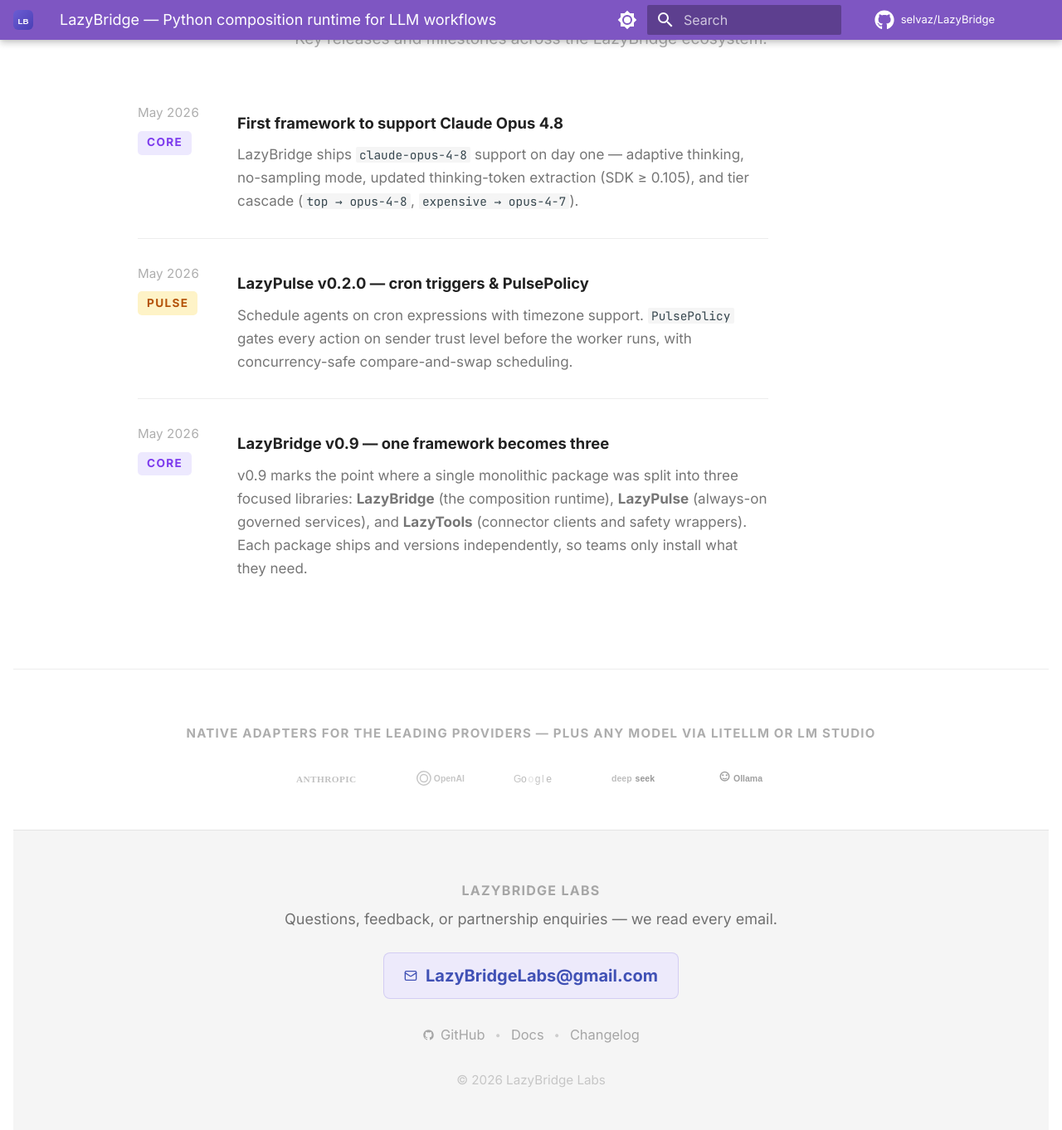
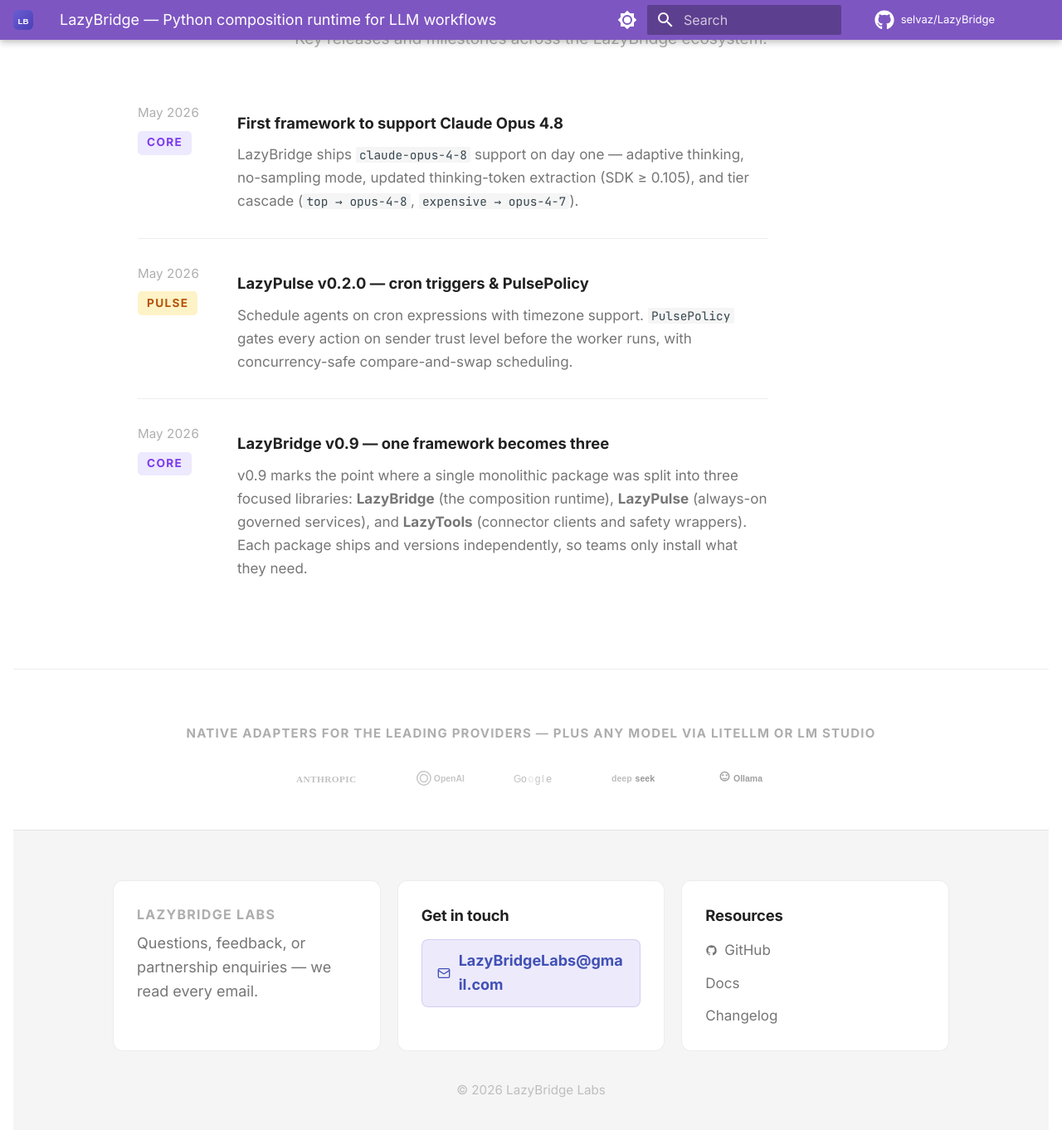
Before and after one commit to selvaz/lazybridgewebsite, an MkDocs documentation site: the page built from docs/index.md, in a window 1280 px wide and 1400 px high, scrolled down 5548 px. Shown: the top 1362 px of the window at 83% size. Built offline with MkDocs 1.6.1 and Material for MkDocs 9.7.7, drawn with Linux system fonts in a browser that asks for light colours; comment, search, counter and statistics services are not loaded.

Commit message:
fix: rebuild footer as full-width card grid, email can't overflow
Replace the thin centred footer column (which left the page width unused and
let the email pill spill past its edge) with the same card approach used by the
rest of the page: a 3-column grid (brand / contact / resources) on the shared
1280px gutter, stacking to one column on mobile. The email is now a wrapping
link (white-space:normal + word-break:break-all + overflow-wrap:anywhere) so it
can never push the page wider.

```diff
--- a/docs/index.md
+++ b/docs/index.md
@@ -330,21 +330,33 @@ description: Build LLM workflows where functions, agents, plans, humans and exte
 
 <!-- ═══════════════════ FOOTER ═══════════════════ -->
 <div class="lb-footer">
-  <p class="lb-footer__name">LazyBridge Labs</p>
-  <p class="lb-footer__tagline">Questions, feedback, or partnership enquiries &mdash; we read every email.</p>
-  <a href="mailto:LazyBridgeLabs@gmail.com" class="lb-footer__email">
-    <svg width="16" height="16" viewBox="0 0 24 24" fill="none" stroke="currentColor" stroke-width="2" stroke-linecap="round" stroke-linejoin="round" style="flex-shrink:0"><rect width="20" height="16" x="2" y="4" rx="2"/><path d="m22 7-8.97 5.7a1.94 1.94 0 0 1-2.06 0L2 7"/></svg>
-    <span>LazyBridgeLabs@gmail.com</span>
-  </a>
-  <div class="lb-footer__links">
-    <a href="https://github.com/selvaz/LazyBridge" class="lb-footer__link">
-      <svg width="15" height="15" viewBox="0 0 24 24" fill="currentColor"><path d="M12 2C6.477 2 2 6.484 2 12.017c0 4.425 2.865 8.18 6.839 9.504.5.092.682-.217.682-.483 0-.237-.008-.868-.013-1.703-2.782.605-3.369-1.343-3.369-1.343-.454-1.158-1.11-1.466-1.11-1.466-.908-.62.069-.608.069-.608 1.003.07 1.531 1.032 1.531 1.032.892 1.53 2.341 1.088 2.91.832.092-.647.35-1.088.636-1.338-2.22-.253-4.555-1.113-4.555-4.951 0-1.093.39-1.988 1.029-2.688-.103-.253-.446-1.272.098-2.65 0 0 .84-.27 2.75 1.026A9.564 9.564 0 0 1 12 6.844a9.59 9.59 0 0 1 2.504.337c1.909-1.296 2.747-1.027 2.747-1.027.546 1.379.202 2.398.1 2.651.64.7 1.028 1.595 1.028 2.688 0 3.848-2.339 4.695-4.566 4.943.359.309.678.92.678 1.855 0 1.338-.012 2.419-.012 2.747 0 .268.18.58.688.482A10.02 10.02 0 0 0 22 12.017C22 6.484 17.522 2 12 2Z"/></svg>
-      GitHub
-    </a>
-    <span class="lb-footer__sep">&bull;</span>
-    <a href="https://core.lazybridge.com/quickstart/" class="lb-footer__link">Docs</a>
-    <span class="lb-footer__sep">&bull;</span>
-    <a href="https://github.com/selvaz/LazyBridge/blob/main/CHANGELOG.md" class="lb-footer__link">Changelog</a>
+  <div class="lb-footer__cards">
+
+    <div class="lb-footer__card">
+      <p class="lb-footer__name">LazyBridge Labs</p>
+      <p class="lb-footer__tagline">Questions, feedback, or partnership enquiries &mdash; we read every email.</p>
+    </div>
+
+    <div class="lb-footer__card">
+      <h3>Get in touch</h3>
+      <a href="mailto:LazyBridgeLabs@gmail.com" class="lb-footer__email">
+        <svg width="16" height="16" viewBox="0 0 24 24" fill="none" stroke="currentColor" stroke-width="2" stroke-linecap="round" stroke-linejoin="round"><rect width="20" height="16" x="2" y="4" rx="2"/><path d="m22 7-8.97 5.7a1.94 1.94 0 0 1-2.06 0L2 7"/></svg>
+        <span>LazyBridgeLabs@gmail.com</span>
+      </a>
+    </div>
+
+    <div class="lb-footer__card">
+      <h3>Resources</h3>
+      <div class="lb-footer__links">
+        <a href="https://github.com/selvaz/LazyBridge" class="lb-footer__link">
+          <svg width="15" height="15" viewBox="0 0 24 24" fill="currentColor"><path d="M12 2C6.477 2 2 6.484 2 12.017c0 4.425 2.865 8.18 6.839 9.504.5.092.682-.217.682-.483 0-.237-.008-.868-.013-1.703-2.782.605-3.369-1.343-3.369-1.343-.454-1.158-1.11-1.466-1.11-1.466-.908-.62.069-.608.069-.608 1.003.07 1.531 1.032 1.531 1.032.892 1.53 2.341 1.088 2.91.832.092-.647.35-1.088.636-1.338-2.22-.253-4.555-1.113-4.555-4.951 0-1.093.39-1.988 1.029-2.688-.103-.253-.446-1.272.098-2.65 0 0 .84-.27 2.75 1.026A9.564 9.564 0 0 1 12 6.844a9.59 9.59 0 0 1 2.504.337c1.909-1.296 2.747-1.027 2.747-1.027.546 1.379.202 2.398.1 2.651.64.7 1.028 1.595 1.028 2.688 0 3.848-2.339 4.695-4.566 4.943.359.309.678.92.678 1.855 0 1.338-.012 2.419-.012 2.747 0 .268.18.58.688.482A10.02 10.02 0 0 0 22 12.017C22 6.484 17.522 2 12 2Z"/></svg>
+          GitHub
+        </a>
+        <a href="https://core.lazybridge.com/quickstart/" class="lb-footer__link">Docs</a>
+        <a href="https://github.com/selvaz/LazyBridge/blob/main/CHANGELOG.md" class="lb-footer__link">Changelog</a>
+      </div>
+    </div>
+
   </div>
   <p class="lb-footer__copy">&copy; 2026 LazyBridge Labs</p>
 </div>
--- a/docs/stylesheets/extra.css
+++ b/docs/stylesheets/extra.css
@@ -558,7 +558,9 @@
   .lb-code-panel,
   .lb-ecosystem,
   .lb-updates,
-  .lb-providers { padding-left: 3rem; padding-right: 3rem; }
+  .lb-providers,
+  .lb-footer__cards,
+  .lb-footer__copy { padding-left: 3rem; padding-right: 3rem; }
   .lb-concepts   { padding-left: 1.25rem; padding-right: 1.25rem; }
 }
 
@@ -625,17 +627,49 @@
   .lb-update-item { flex-direction: column; gap: 0.5rem; }
   .lb-update-item__meta { flex-direction: row; align-items: center; min-width: 0; }
 
-  .lb-footer { padding: 2.5rem 1.5rem; }
-  .lb-footer__tagline { font-size: 0.82rem; }
-  .lb-footer__email { font-size: clamp(0.7rem, 3.5vw, 0.9rem); padding: 0.5rem 1rem; white-space: normal; }
+  .lb-footer { padding: 2.5rem 0; }
+  .lb-footer__cards { grid-template-columns: 1fr; gap: 0.75rem; padding-left: 1.5rem; padding-right: 1.5rem; }
+  .lb-footer__copy { padding-left: 1.5rem; padding-right: 1.5rem; }
+  .lb-footer__tagline { font-size: 0.85rem; }
 }
 
 /* ── FOOTER ──────────────────────────────────────────────────────────────────── */
+/* Same card approach as the rest of the page: a 3-column grid that spans the full
+   width instead of a thin centred stack. The band is full-bleed; the inner grid
+   uses the shared 1280px / 6rem gutter so it lines up with the sections above. */
 .lb-footer {
   background: var(--md-code-bg-color);
   border-top: 1px solid var(--lb-border);
-  text-align: center;
-  padding: 3rem 6rem 2.5rem;
+  padding: 3rem 0 2.5rem;
+}
+
+.lb-footer__cards {
+  max-width: 1280px;
+  margin: 0 auto;
+  padding-left: 6rem;
+  padding-right: 6rem;
+  box-sizing: border-box;
+  display: grid;
+  grid-template-columns: repeat(3, 1fr);
+  gap: 1rem;
+  align-items: stretch;
+}
+
+.lb-footer__card {
+  display: flex;
+  flex-direction: column;
+  border: 1px solid var(--lb-border);
+  border-radius: 12px;
+  padding: 1.4rem;
+  background: var(--md-default-bg-color);
+  min-width: 0;
+}
+
+.lb-footer__card h3 {
+  font-size: 0.92rem;
+  font-weight: 700;
+  color: var(--lb-text-h);
+  margin: 0 0 0.75rem;
 }
 
 .lb-footer__name {
@@ -650,30 +684,32 @@
 .lb-footer__tagline {
   font-size: 0.9rem;
   color: var(--lb-text-body);
-  margin: 0 0 1.25rem;
+  line-height: 1.6;
+  margin: 0;
 }
 
 .lb-footer__email {
   display: inline-flex;
   align-items: center;
   gap: 0.5rem;
-  font-size: 1rem;
+  font-size: 0.9rem;
   font-weight: 600;
   color: var(--lb-purple) !important;
   text-decoration: none !important;
   background: var(--lb-purple-soft);
   border: 1px solid rgba(107, 93, 211, 0.2);
-  padding: 0.55rem 1.2rem;
+  padding: 0.55rem 0.9rem;
   border-radius: 8px;
   transition: background 0.15s, box-shadow 0.15s;
-  margin-bottom: 1.5rem;
-  white-space: nowrap;
   max-width: 100%;
   box-sizing: border-box;
   min-width: 0;
+  /* hard guarantee: the address wraps and can never push the page wider */
+  white-space: normal;
+  word-break: break-all;
 }
-/* Let the address itself break before it can spill past the pill edge. */
-.lb-footer__email span { min-width: 0; overflow-wrap: anywhere; }
+.lb-footer__email svg { flex-shrink: 0; }
+.lb-footer__email span { min-width: 0; overflow-wrap: anywhere; word-break: break-all; }
 .lb-footer__email:hover {
   background: rgba(107, 93, 211, 0.14);
   box-shadow: 0 2px 10px rgba(107, 93, 211, 0.15);
@@ -681,32 +717,32 @@
 
 .lb-footer__links {
   display: flex;
-  align-items: center;
-  justify-content: center;
+  flex-direction: column;
+  align-items: flex-start;
   gap: 0.6rem;
-  margin-bottom: 1.5rem;
+  margin: 0;
 }
 
 .lb-footer__link {
   display: inline-flex;
   align-items: center;
-  gap: 0.35rem;
-  font-size: 0.82rem;
-  color: var(--lb-text-muted) !important;
+  gap: 0.4rem;
+  font-size: 0.85rem;
+  color: var(--lb-text-body) !important;
   text-decoration: none !important;
   transition: color 0.15s;
 }
+.lb-footer__link svg { flex-shrink: 0; }
 .lb-footer__link:hover { color: var(--lb-purple) !important; }
 
-.lb-footer__sep {
-  font-size: 0.65rem;
-  color: var(--lb-text-muted);
-  opacity: 0.5;
-}
-
 .lb-footer__copy {
+  max-width: 1280px;
+  margin: 1.75rem auto 0;
+  padding-left: 6rem;
+  padding-right: 6rem;
+  box-sizing: border-box;
   font-size: 0.76rem;
   color: var(--lb-text-muted);
-  margin: 0;
-  opacity: 0.6;
+  opacity: 0.7;
+  text-align: center;
 }
```
